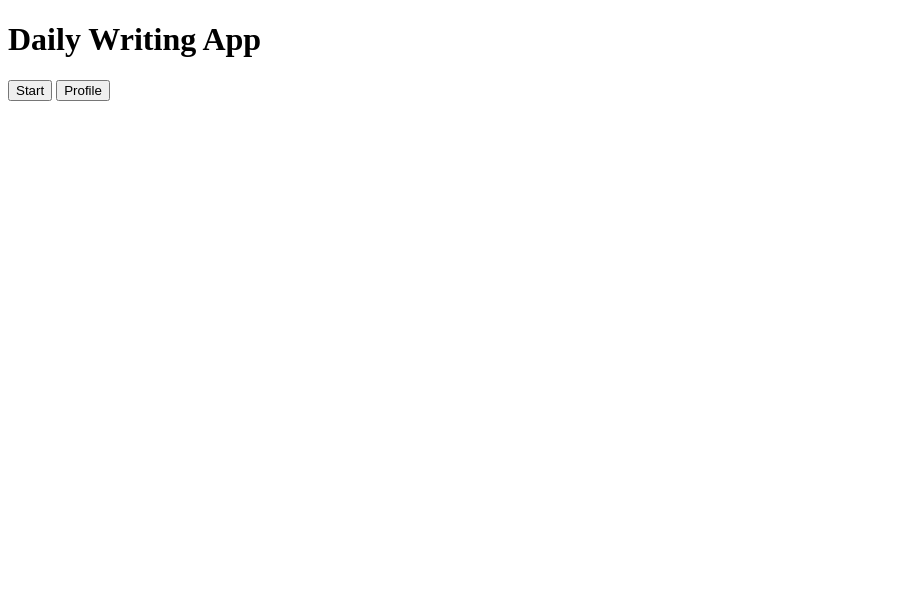
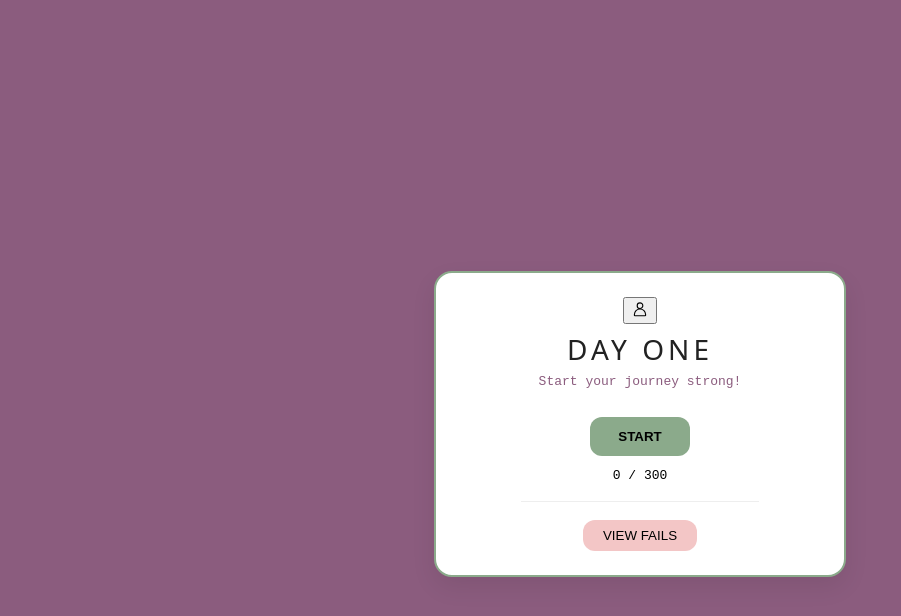
Before and after one commit to itcOnlineGaming/Team_2_2025, a SvelteKit app: page / in a window 1280 px wide. Shown: the top 616 px of the page, without its empty margins (0-901 px from the left). Built offline with nearby package versions, Linux system fonts and the light colour scheme.

Commit message:
Added new landing page

```diff
--- a/src/routes/+page.svelte
+++ b/src/routes/+page.svelte
@@ -1,28 +1,123 @@
 <script>
   import { goto } from '$app/navigation';
-
   function handleStart() {
     goto('/start');
   }
 
   function handleProfile() {
-    goto('/ProfileScreen')
+    goto('/ProfileScreen');
   }
+
 </script>
 
-<main class="flex flex-col items-center justify-center h-screen">
-  <h1 class="text-3xl font-bold mb-6">Daily Writing App</h1>
-  <button
-    class="px-6 py-3 bg-blue-600 text-white rounded-xl shadow hover:bg-blue-700"
-    on:click={handleStart}
-  >
-    Start
-  </button>
+<style>
+  :global(body) {
+    margin: 0;
+    font-family: system-ui, -apple-system, "Segoe UI", Roboto, "Helvetica Neue", Arial;
+    background: #8B5C7E;
+  }
 
-  <button
-    class="px-6 py-3 bg-blue-600 text-white rounded-xl shadow hover:bg-blue-700"
-    on:click={handleProfile}
-  >
-    Profile
-  </button>
-</main>
+  .fullscreen {
+    min-height: 100vh;
+    display: flex;
+    align-items: center;
+    justify-content: center;
+    padding: 24px;
+  }
+
+  .card {
+    width: 100%;
+    max-width: 360px;
+    background: #fff;
+    border-radius: 18px;
+    padding: 24px;
+    position: relative;
+    box-shadow: 0 10px 25px rgba(0,0,0,0.08);
+    border: 2px solid #8BAA8B;
+    text-align: center;
+  }
+
+  .icon-btn {
+    position: absolute;
+    top: 12px;
+    right: 12px;
+    width: 36px;
+    height: 36px;
+    border-radius: 50%;
+    background: #f3f3f3;
+    border: 1px solid #ddd;
+    display: inline-flex;
+    align-items: center;
+    justify-content: center;
+  }
+
+  .title {
+    font-size: 28px;
+    font-weight: 300;
+    letter-spacing: 4px;
+    color: #222;
+    margin: 6px 0;
+  }
+
+  .subtitle {
+    color: #8B5C7E;
+    font-family: monospace;
+    margin-top: 6px;
+  }
+
+  .start-btn {
+    margin-top: 18px;
+    padding: 12px 28px;
+    background: #8BAA8B;
+    color: #000;
+    border-radius: 12px;
+    font-weight: 600;
+    border: none;
+    cursor: pointer;
+    transition: transform .15s ease, background .15s ease;
+  }
+  .start-btn:hover { transform: scale(1.03); background: #7a9c7a; }
+
+  .progress {
+    margin-top: 12px;
+    font-family: monospace;
+  }
+
+  .divider {
+    width: 66%;
+    height: 1px;
+    background: #eee;
+    margin: 18px auto;
+  }
+
+  .fail-btn {
+    padding: 8px 20px;
+    background: #F3C6C6;
+    border-radius: 12px;
+    border: none;
+    cursor: pointer;
+  }
+</style>
+
+<div class="fullscreen">
+  <div class="card" role="region" aria-label="Start card">
+    <button class="profile-btn" aria-label="profile" on:click={handleStart}>
+      <!-- small profile icon -->
+      <svg xmlns="http://www.w3.org/2000/svg" width="18" height="18" viewBox="0 0 24 24" fill="none" stroke="currentColor" stroke-width="1.5" stroke-linecap="round" stroke-linejoin="round">
+        <path d="M15.75 7.5a3.75 3.75 0 11-7.5 0 3.75 3.75 0 017.5 0z"></path>
+        <path d="M4.5 19.5a7.5 7.5 0 1115 0v.75a.75.75 0 01-.75.75h-13.5a.75.75 0 01-.75-.75V19.5z"></path>
+      </svg>
+    </button>
+
+    <div>
+      <div class="title">DAY ONE</div>
+      <div class="subtitle">Start your journey strong!</div>
+      <div style="height:10px"></div>
+    </div>
+
+    <button class="start-btn" on:click={handleStart}>START</button>
+    <div class="progress">0 / 300</div>
+    <div class="divider" aria-hidden="true"></div>
+    <button class="fail-btn">VIEW FAILS</button>
+  </div>
+</div>
```
